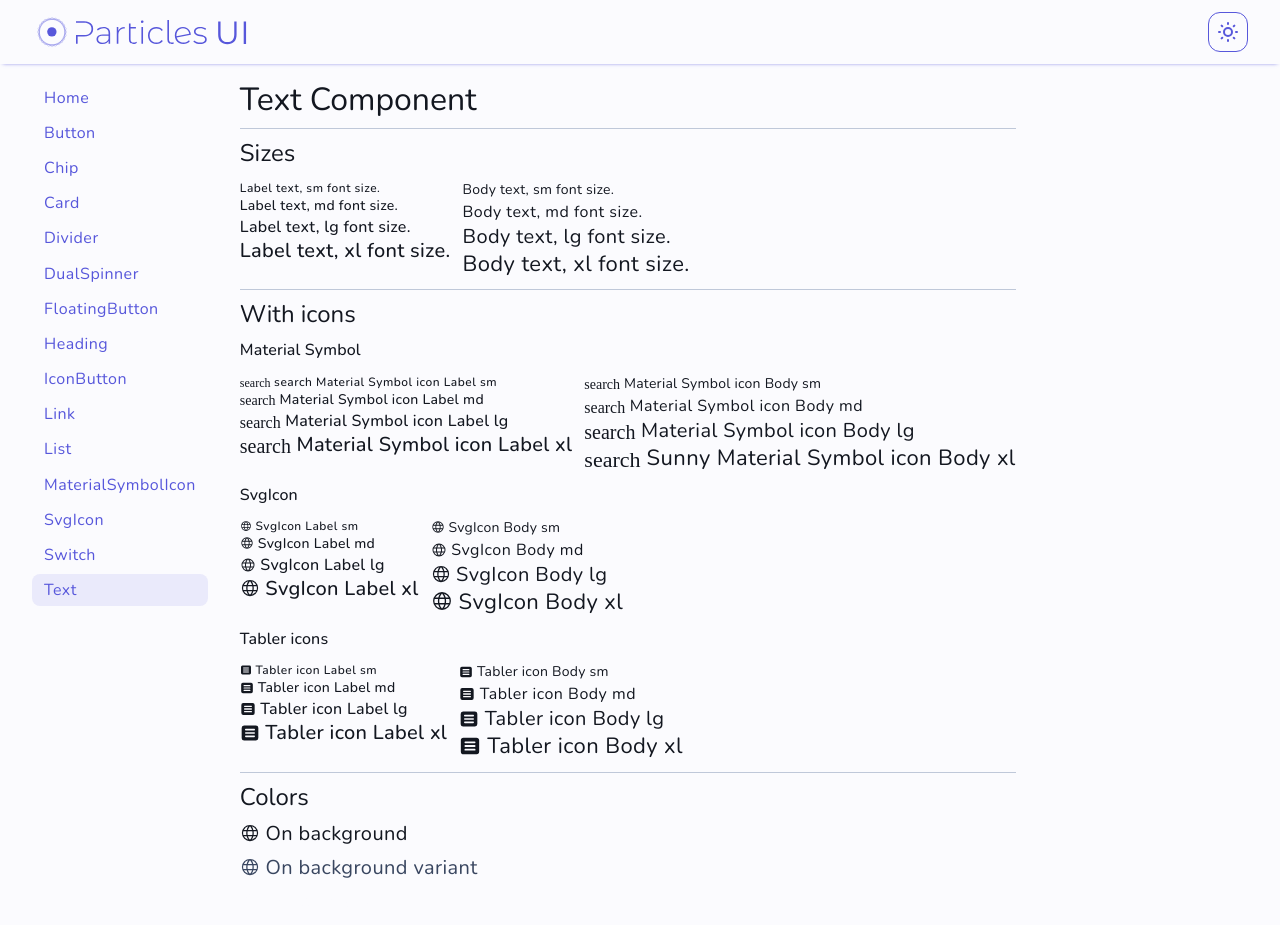
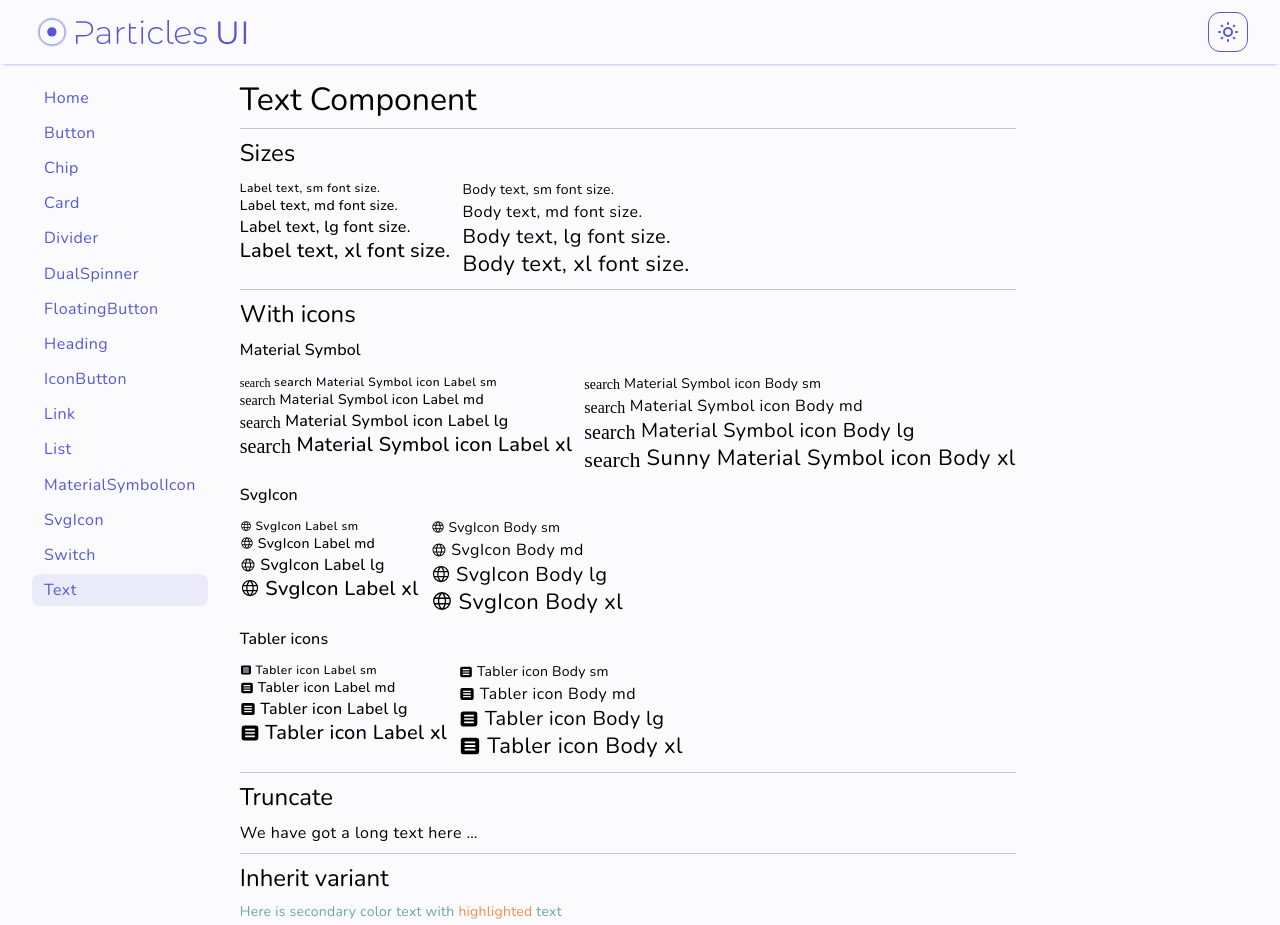
Before and after one commit to Linkerin/particles-ui, a Next.js app: page /docs/components/text in a window 1280 px wide. Shown: the top 925 px of the page. Built offline with nearby package versions, Linux system fonts and the light colour scheme.

Commit message:
UPD: refactored and added truncate prop for Heading and Text components

```diff
--- a/app/_components/Heading/Heading.module.scss
+++ b/app/_components/Heading/Heading.module.scss
@@ -3,10 +3,16 @@
 @use '../../styles/particles-ui/variables' as var;
 
 :where(.heading) {
+  color: inherit;
+  font-size: inherit;
+  line-height: inherit;
+  letter-spacing: inherit;
+  font-weight: inherit;
+  text-align: inherit;
   margin: 0;
   padding: 0;
 
-  & > span[data-pui-component='material-icon'],
+  & > span:where([data-pui-component='material-icon']),
   & > svg {
     vertical-align: -12.5%;
   }
@@ -17,6 +23,12 @@
     min-width: 1em;
     width: auto;
   }
+}
+
+:where(.truncate) {
+  overflow: hidden;
+  text-overflow: ellipsis;
+  white-space: nowrap;
 }
 
 @each $heading in ('h1', 'h2', 'h3', 'h4', 'h5', 'h6') {
@@ -40,20 +52,11 @@
   }
 }
 
-// font colors
-@each $color
-  in (
-    'on-background',
-    'on-background-variant',
-    'on-primary',
-    'on-primary-container',
-    'on-secondary',
-    'on-secondary-container',
-    'on-tertiary',
-    'on-tertiary-container'
-  )
-{
-  :where(.#{$color}) {
-    color: var(--pui-#{$color});
-  }
+// base colors
+:where(.on-background) {
+  color: var(--pui-on-background);
 }
+
+:where(.on-background-variant) {
+  color: var(--pui-on-background-variant);
+}
--- a/app/_components/Heading/Heading.tsx
+++ b/app/_components/Heading/Heading.tsx
@@ -2,16 +2,21 @@ import { createElement, forwardRef } from 'react';
 import classNames from 'classnames';
 
 import { HeadingElementProps } from '@/app/_lib/puiHTMLPropTypes';
-import { PuiTypographyColors } from '@/app/_lib/types';
 
 import styles from './Heading.module.scss';
 
-type HeaderElements = 'h1' | 'h2' | 'h3' | 'h4' | 'h5' | 'h6';
+type HeadingElements = 'h1' | 'h2' | 'h3' | 'h4' | 'h5' | 'h6';
 
 export interface HeadingProps extends HeadingElementProps {
-  as?: HeaderElements | 'span';
-  color?: PuiTypographyColors;
-  variant?: HeaderElements | 'subtitle-lg' | 'subtitle-md' | 'subtitle-sm';
+  as?: HeadingElements | 'span';
+  color?: 'on-background' | 'on-background-variant' | 'inherit';
+  truncate?: boolean;
+  variant?:
+    | HeadingElements
+    | 'subtitle-lg'
+    | 'subtitle-md'
+    | 'subtitle-sm'
+    | 'inherit';
 }
 
 /**
@@ -28,7 +33,8 @@ const Heading = forwardRef<HTMLHeadingElement, HeadingProps>(function Heading(
     className,
     style,
     as = 'h2',
-    color = 'on-background',
+    color = 'inherit',
+    truncate = false,
     variant = as !== 'span' ? as : 'subtitle-md',
     ...props
   },
@@ -40,8 +46,9 @@ const Heading = forwardRef<HTMLHeadingElement, HeadingProps>(function Heading(
       ref,
       className: classNames(
         styles.heading,
-        styles[variant],
-        styles[color],
+        { [styles.truncate]: truncate },
+        { [styles[variant]]: variant !== 'inherit' },
+        { [styles[color]]: color !== 'inherit' },
         className
       ),
       style,
--- a/app/_components/Text/Text.module.scss
+++ b/app/_components/Text/Text.module.scss
@@ -22,9 +22,14 @@
 }
 
 :where(.text) {
-  text-align: start;
+  color: inherit;
+  font-size: inherit;
+  line-height: inherit;
+  letter-spacing: inherit;
+  font-weight: inherit;
+  text-align: inherit;
 
-  & > span[data-pui-component='material-icon'],
+  & > span:where([data-pui-component='material-icon']),
   & > svg {
     vertical-align: -12.5%;
   }
@@ -35,6 +40,12 @@
     min-width: 1em;
     width: auto;
   }
+}
+
+:where(.truncate) {
+  overflow: hidden;
+  text-overflow: ellipsis;
+  white-space: nowrap;
 }
 
 code:where(.text) {
@@ -63,20 +74,11 @@ mark:where(.text) {
 @include variant('body');
 @include variant('label');
 
-// font colors
-@each $color
-  in (
-    'on-background',
-    'on-background-variant',
-    'on-primary',
-    'on-primary-container',
-    'on-secondary',
-    'on-secondary-container',
-    'on-tertiary',
-    'on-tertiary-container'
-  )
-{
-  :where(.#{$color}) {
-    color: var(--pui-#{$color});
-  }
+// base colors
+:where(.on-background) {
+  color: var(--pui-on-background);
 }
+
+:where(.on-background-variant) {
+  color: var(--pui-on-background-variant);
+}
--- a/app/_components/Text/Text.tsx
+++ b/app/_components/Text/Text.tsx
@@ -2,7 +2,7 @@ import { createElement, forwardRef } from 'react';
 import classNames from 'classnames';
 
 import { HtmlElementProps } from '@/app/_lib/puiHTMLPropTypes';
-import { PuiTypographyColors, PuiSize } from '@/app/_lib/types';
+import { PuiSize } from '@/app/_lib/types';
 
 import styles from './Text.module.scss';
 
@@ -25,9 +25,10 @@ export interface TextProps extends HtmlElementProps {
     | 'samp'
     | 'sub'
     | 'sup';
-  color?: PuiTypographyColors;
+  color?: 'on-background' | 'on-background-variant' | 'inherit';
   size?: Exclude<PuiSize, 'xs'>;
-  variant?: 'body' | 'label';
+  truncate?: boolean;
+  variant?: 'body' | 'label' | 'inherit';
 }
 
 /**
@@ -42,8 +43,9 @@ const Text = forwardRef<HTMLElement, TextProps>(function Text(
     className,
     style,
     as = 'p',
-    color = 'on-background',
+    color = 'inherit',
     size = 'md',
+    truncate = false,
     variant = 'body',
     ...props
   },
@@ -55,9 +57,10 @@ const Text = forwardRef<HTMLElement, TextProps>(function Text(
       ref,
       className: classNames(
         styles.text,
-        styles[variant],
-        styles[color],
         styles[size],
+        { [styles.truncate]: truncate },
+        { [styles[variant]]: variant !== 'inherit' },
+        { [styles[color]]: color !== 'inherit' },
         className
       ),
       style,
--- a/app/interface/Pages/TextDocsPage.tsx
+++ b/app/interface/Pages/TextDocsPage.tsx
@@ -141,6 +141,29 @@ function TextDocsPage() {
         </div>
       </DemoContainer>
       <Divider />
+      <Heading variant="h6">Truncate</Heading>
+      <div style={{ maxWidth: '25ch' }}>
+        <Text truncate>
+          We have got a long text here that we want to truncate after 25
+          characters
+        </Text>
+      </div>
+      <Divider />
+      <Heading variant="h6">Inherit variant</Heading>
+      <div style={{ color: 'var(--pui-secondary, green)' }}>
+        <Text size="sm">
+          Here is secondary color text with{' '}
+          <Text
+            as="span"
+            variant="inherit"
+            style={{ color: 'var(--pui-tertiary)' }}
+          >
+            highlighted
+          </Text>{' '}
+          text
+        </Text>
+      </div>
+      <Divider />
       <Heading variant="h6">Colors</Heading>
       <>
         <Text size="lg" color="on-background">
@@ -148,24 +171,6 @@ function TextDocsPage() {
         </Text>
         <Text size="lg" color="on-background-variant">
           <GlobeIcon /> On background variant
-        </Text>
-        <Text size="lg" color="on-primary">
-          <GlobeIcon /> On primary
-        </Text>
-        <Text size="lg" color="on-primary-container">
-          <GlobeIcon /> On primary container
-        </Text>
-        <Text size="lg" color="on-secondary">
-          <MaterialSymbolIcon icon="delete" /> On secondary
-        </Text>
-        <Text size="lg" color="on-secondary-container">
-          <MaterialSymbolIcon icon="delete" /> On secondary container
-        </Text>
-        <Text size="lg" color="on-tertiary">
-          <MaterialSymbolIcon icon="delete" /> On tertiary
-        </Text>
-        <Text size="lg" color="on-tertiary-container">
-          <MaterialSymbolIcon icon="delete" /> On tertiary container
         </Text>
       </>
       <Divider />
```
Also changed, not shown: app/_lib/types.ts (+0 -13 lines), app/interface/Pages/HeadingDocsPage.tsx (+22 -18 lines), 1 other file (tests, documents, lock files or other folders).
